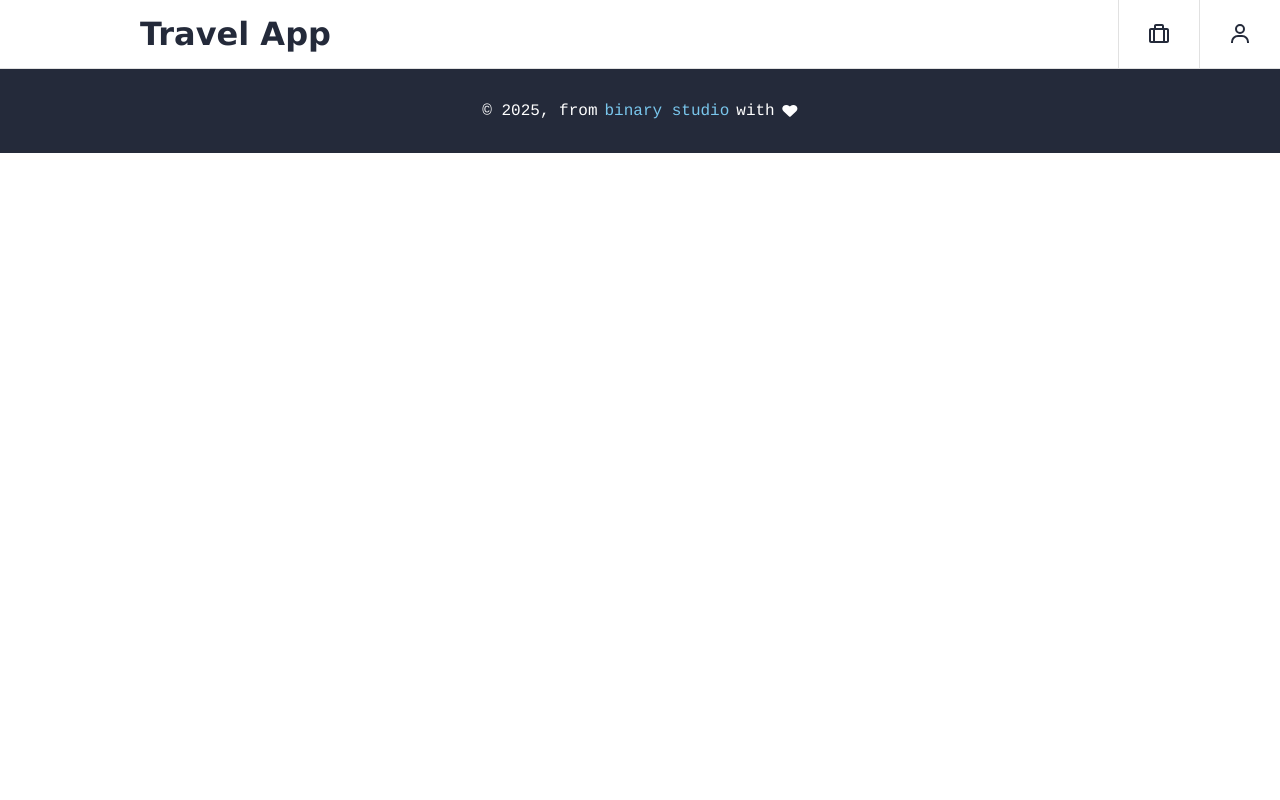
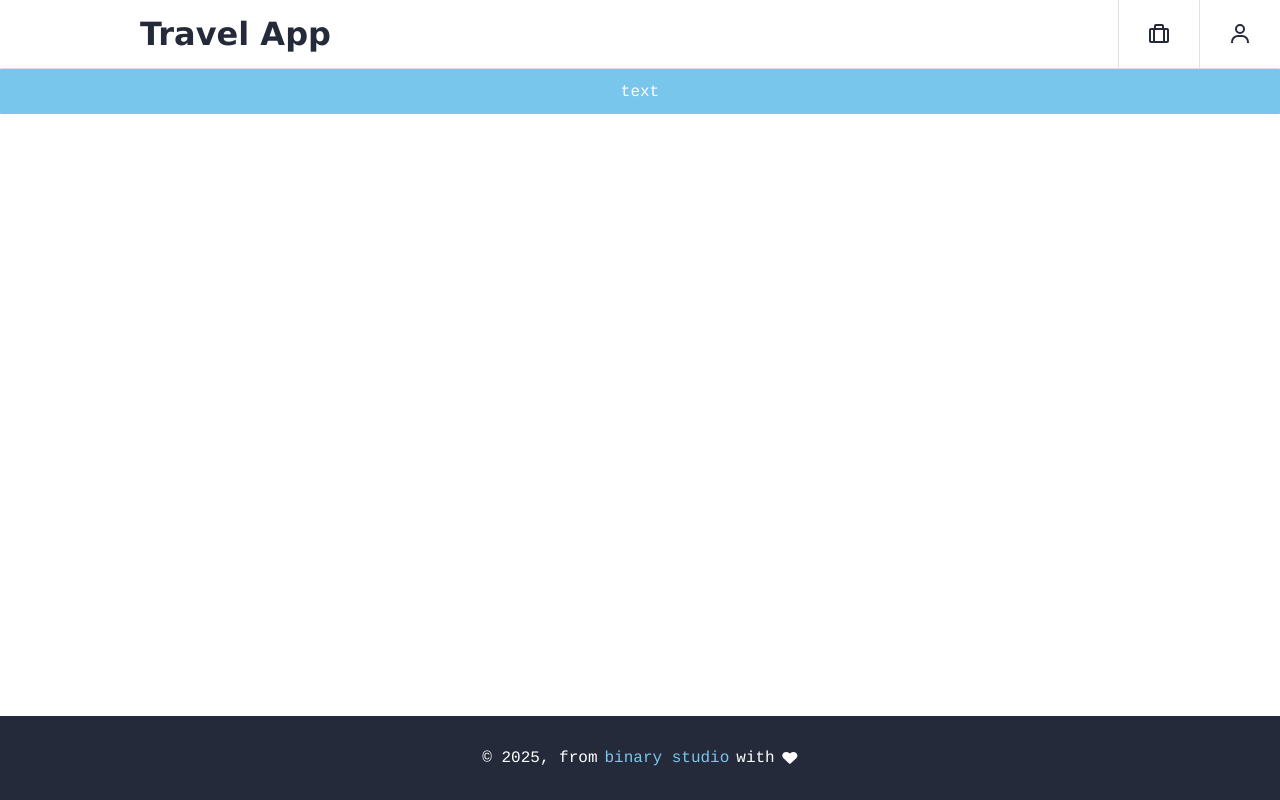
Before and after one commit to Karpt221/react-advanced-binary, a React (Vite) app: page / in a window 1280 px wide. Built offline with nearby package versions, Linux system fonts and the light colour scheme.

Commit message:
+ basic app layout

```diff
--- a/src/components/app/app.tsx
+++ b/src/components/app/app.tsx
@@ -1,11 +1,17 @@
+import RouterProvider from '../router-provider/router-provider';
 import Header from '../layout/header/header';
-import Footer  from '../layout/footer/footer';
+import Footer from '../layout/footer/footer';
+import Main from '../layout/main/main-layout';
+import appRoutes from '../routes/routes';
 
 function App() {
     return (
         <>
-        <Header/>
-        <Footer/>
+            <Header />
+            <Main>
+                <RouterProvider routes={appRoutes} />
+            </Main>
+            <Footer />
         </>
     );
 }
--- /dev/null
+++ b/src/components/routes/routes.tsx
@@ -0,0 +1,23 @@
+import Button from '../primitives/button/button';
+
+const appRoutes = [
+    {
+        path: '/',
+        children: [
+            {
+                path: '/',
+                element: <Button dataTestId="">text</Button>,
+            },
+            {
+                path: '/sign-in',
+                element: <Button dataTestId="">Sign In</Button>,
+            },
+            {
+                path: '*',
+                element: <Button dataTestId="">text</Button>,
+            },
+        ],
+    },
+];
+
+export default appRoutes;
--- a/src/index.css
+++ b/src/index.css
@@ -43,13 +43,8 @@ html {
 }
 
 body {
-    display: flex;
-    flex-direction: column;
-    min-width: 320px;
-    min-height: 100vh;
     margin: 0;
     padding: 0;
-    overflow-x: hidden;
     color: var(--color-blue-400);
     font-size: var(--font-size-200);
     font-family: Courier, monospace;
@@ -87,3 +82,11 @@ select {
     clip: rect(0, 0, 0, 0);
     clip-path: inset(50%);
 }
+
+#root {
+    display: flex;
+    flex-direction: column;
+    min-width: 320px;
+    min-height: 100vh;
+    overflow-x: hidden;
+}
```
